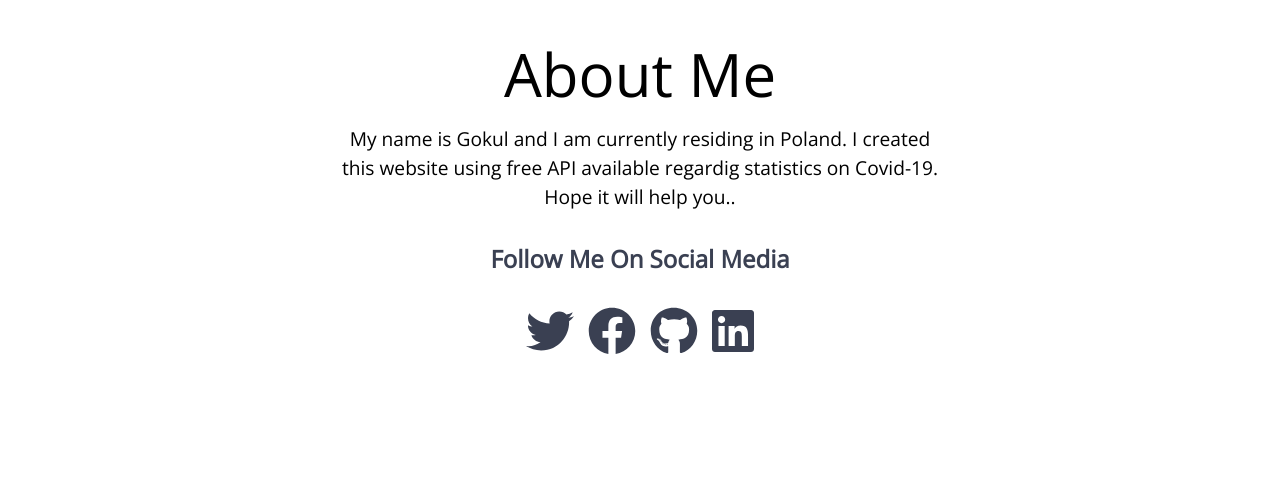
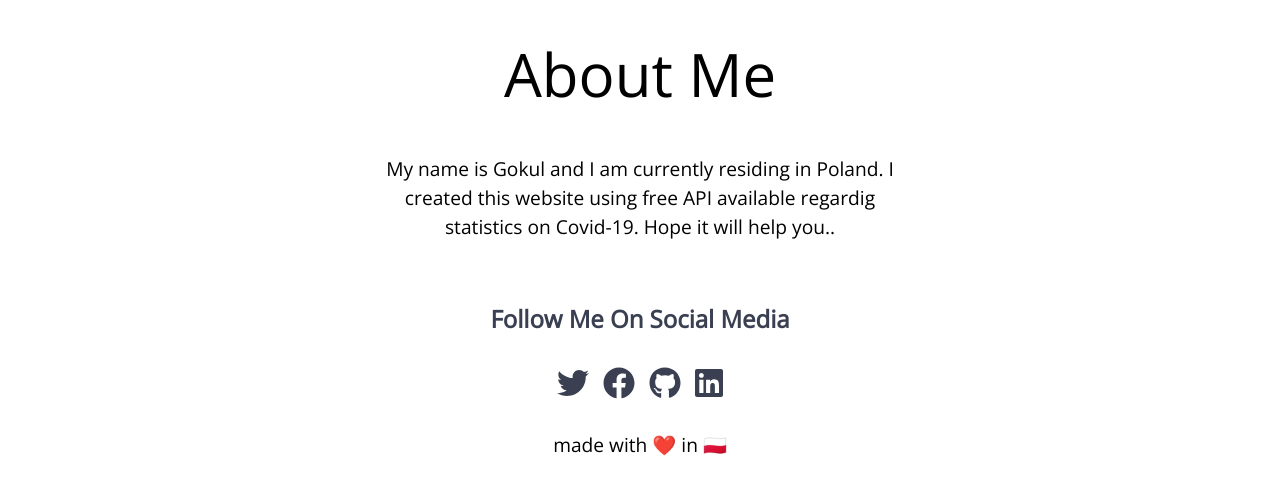
Before and after one commit to gokintosh/covidapp, a plain HTML site: page index.html in a window 1280 px wide. Shown: the part 802-1296 px from the top of the page. Before the commit the page ends 1197 px from the top, so only its background shows below. Drawn offline with nearby package versions, Linux system fonts and the light colour scheme.

Commit message:
updte social

```diff
--- a/index.html
+++ b/index.html
@@ -29,11 +29,13 @@
         <h2>Follow Me On Social Media</h2>
 
         <div class="social">
-        <a href="https://twitter.com/GokulNa42884806" target="_blank"><i class="fab fa-twitter fa-3x"></i></a>
-            <a href="https://www.facebook.com/gokul.nair.3133" target="_blank"><i class="fab fa-facebook fa-3x"></i></a>
-            <a href="https://github.com/gokintosh" target="_blank"><i class="fab fa-github fa-3x"></i></a>
-            <a href="https://www.linkedin.com/in/gokulkannamballybalachandran/" target="_blank"><i class="fab fa-linkedin fa-3x"></i></a>
+        <a href="https://twitter.com/GokulNa42884806" target="_blank"><i class="fab fa-twitter fa-2x"></i></a>
+            <a href="https://www.facebook.com/gokul.nair.3133" target="_blank"><i class="fab fa-facebook fa-2x"></i></a>
+            <a href="https://github.com/gokintosh" target="_blank"><i class="fab fa-github fa-2x"></i></a>
+            <a href="https://www.linkedin.com/in/gokulkannamballybalachandran/" target="_blank"><i class="fab fa-linkedin fa-2x"></i></a>
         </div>
+
+        <p>made with ❤️ in 🇵🇱</p>
     </section>
     <script src="https://cdnjs.cloudflare.com/ajax/libs/font-awesome/5.13.0/js/all.min.js"></script>
 </body>
--- a/styles1.css
+++ b/styles1.css
@@ -92,6 +92,9 @@ h1 {
 	padding: 40px;
 	text-align: center;
 }
+p{
+    padding: 30px;
+}
 
 #about p {
 	font-size: 1.2rem;
```
